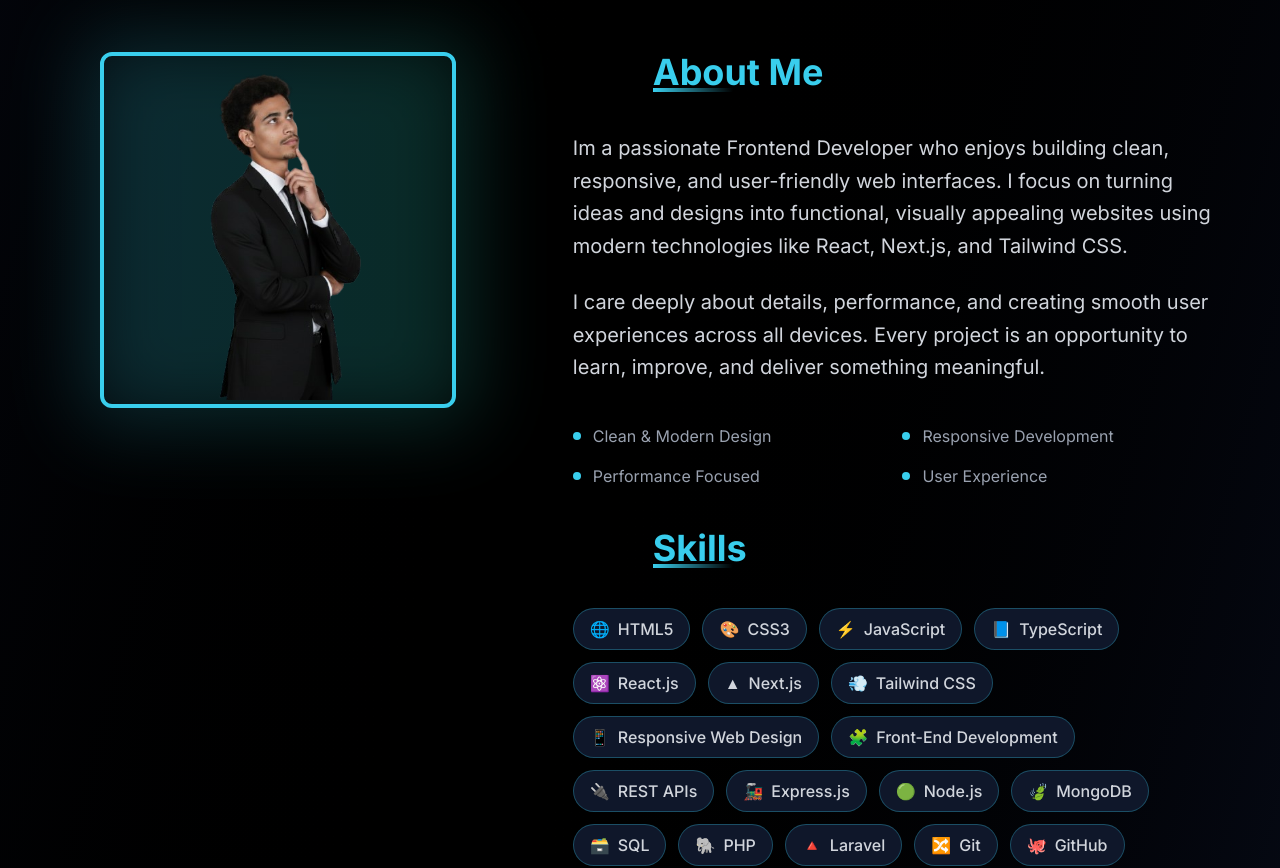
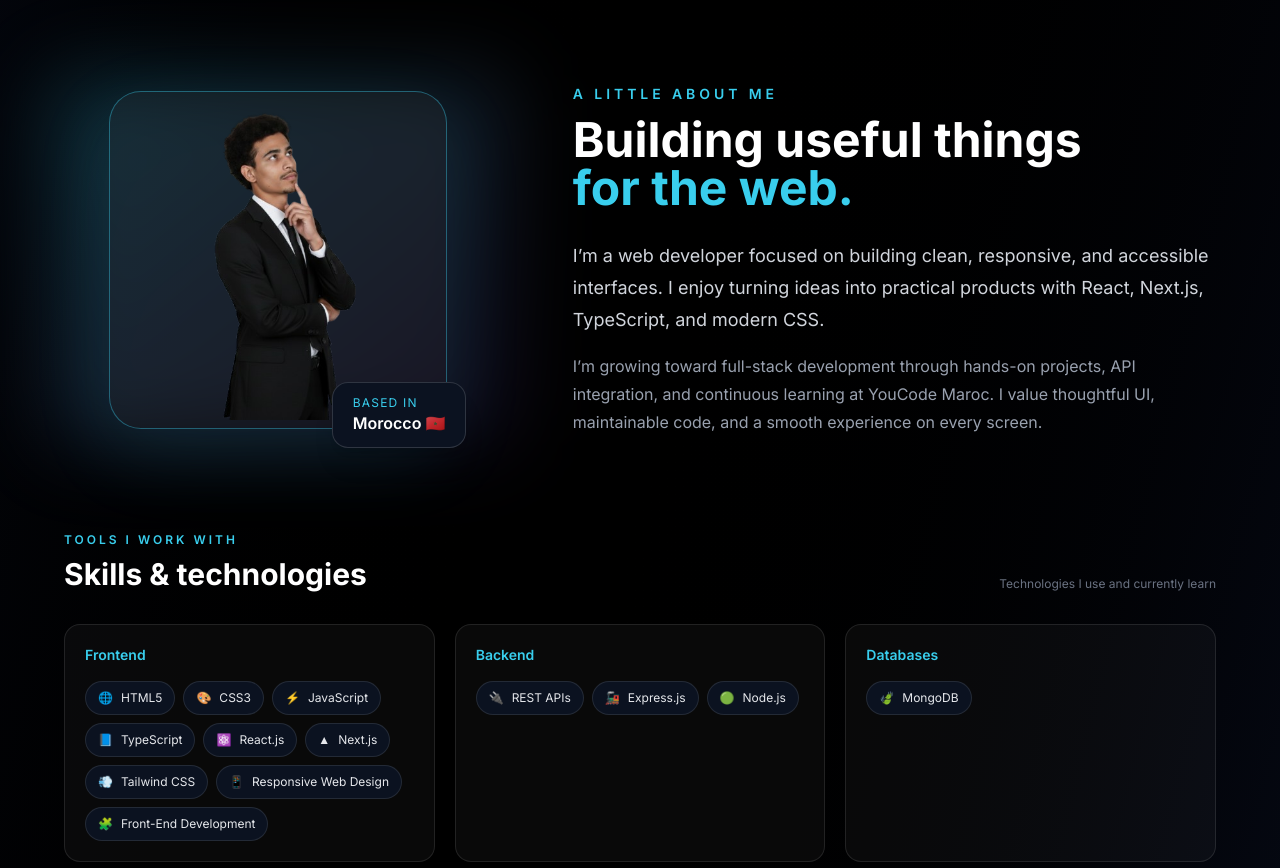
Before and after one commit to aymanechoukri/PORTFOLIO-V2, a Next.js app: page / in a window 1280 px wide. Shown: the part 2380-3248 px from the top of the page. Built offline with nearby package versions, Linux system fonts and the light colour scheme.

Commit message:
feat: reorganize about section and skills

```diff
--- a/src/About.tsx
+++ b/src/About.tsx
@@ -4,165 +4,70 @@ import Image from "next/image";
 import { Skills } from "./Data/data";
 import { motion } from "framer-motion";
 
-// Animation variants
-const containerVariants = {
-  hidden: { opacity: 0 },
-  visible: {
-    opacity: 1,
-    transition: {
-      staggerChildren: 0.15,
-    },
-  },
-};
-
-const itemVariants = {
-  hidden: { opacity: 0, y: 30 },
-  visible: {
-    opacity: 1,
-    y: 0,
-    transition: {
-      duration: 0.6,
-      ease: "easeOut" as const,
-    },
-  },
-};
-
-const imageVariants = {
-  hidden: { opacity: 0, scale: 0.8, x: -50 },
-  visible: {
-    opacity: 1,
-    scale: 1,
-    x: 0,
-    transition: {
-      duration: 0.8,
-      ease: "easeOut" as const,
-    },
-  },
-};
-
-const skillVariants = {
-  hidden: { opacity: 0, scale: 0.8 },
-  visible: {
-    opacity: 1,
-    scale: 1,
-    transition: {
-      duration: 0.4,
-    },
-  },
-};
+const skillGroups = ["Frontend", "Backend", "Databases", "Tools & Workflow", "Currently Learning", "Languages"];
 
 export function About() {
   return (
-    <section
-      id="about"
-      className="flex flex-col min-h-screen lg:flex-row justify-between items-center lg:items-start w-[90%] max-w-6xl mx-auto py-16 gap-12 lg:gap-20"
-    >
+    <section id="about" className="w-[90%] max-w-7xl mx-auto py-24 grid grid-cols-1 lg:grid-cols-[0.8fr_1.2fr] gap-12 lg:gap-20 items-center">
       <motion.div
-        initial="hidden"
-        whileInView="visible"
+        initial={{ opacity: 0, x: -35, rotateY: 8 }}
+        whileInView={{ opacity: 1, x: 0, rotateY: 0 }}
         viewport={{ once: true }}
-        variants={imageVariants}
-        className="relative w-full lg:w-[40%] flex justify-center"
+        transition={{ duration: 0.7 }}
+        style={{ transformStyle: "preserve-3d", perspective: 1000 }}
+        className="relative flex justify-center"
       >
-        <div className="relative group">
-          <div className="absolute -inset-4 bg-linear-to-r from-[#39CEED] to-[#2dd4bf] rounded-2xl blur-2xl opacity-20 group-hover:opacity-30 transition-opacity duration-500 -z-10"></div>
-
-          <div className="relative overflow-hidden rounded-xl border-4 border-[#39CEED] p-1">
-            <div className="absolute inset-0 bg-linear-to-r from-[#39ceed30] via-transparent to-[#39ceed30] translate-x-[-100%] group-hover:translate-x-[100%] transition-transform duration-1000"></div>
-            <Image
-              src="/image/Me2.png"
-              alt="Aymane Chokri"
-              width={400}
-              height={400}
-              className="relative w-[240px] sm:w-[280px] md:w-[340px] rounded-lg group-hover:scale-105 transition-transform duration-500"
-              priority
-            />
+        <div className="absolute -inset-5 rounded-[2rem] bg-gradient-to-br from-[#39CEED]/20 to-violet-500/10 blur-2xl" />
+        <div className="relative p-2 rounded-[2rem] border border-[#39CEED]/40 bg-white/[0.04] shadow-[0_25px_80px_rgba(57,206,237,.12)]">
+          <Image src="/image/Me2.png" alt="Aymane Chokri" width={420} height={480} className="w-[260px] sm:w-[320px] rounded-[1.5rem] object-cover" />
+          <div className="absolute -bottom-5 -right-5 rounded-2xl border border-white/15 bg-[#0b1220] px-5 py-3 shadow-xl">
+            <p className="text-[#39CEED] text-xs uppercase tracking-widest">Based in</p>
+            <p className="text-white font-semibold">Morocco 🇲🇦</p>
           </div>
         </div>
       </motion.div>
 
-      <motion.div
-        initial="hidden"
-        whileInView="visible"
-        viewport={{ once: true }}
-        variants={containerVariants}
-        className="w-full lg:w-[60%]"
-      >
-        <motion.div variants={itemVariants} className="relative mb-10">
-          <h2 className="text-3xl sm:text-4xl font-extrabold text-[#39CEED] ml-0 lg:ml-20 inline-block relative">
-            <span className="relative z-10">About Me</span>
-            <span className="absolute left-0 bottom-0 w-20 h-1 bg-linear-to-r from-[#39CEED] to-transparent"></span>
-          </h2>
+      <div>
+        <motion.div initial={{ opacity: 0, y: 20 }} whileInView={{ opacity: 1, y: 0 }} viewport={{ once: true }}>
+          <p className="text-[#39CEED] text-sm font-semibold tracking-[0.28em] uppercase mb-3">A little about me</p>
+          <h2 className="text-4xl sm:text-5xl font-extrabold text-white mb-7">Building useful things<br /><span className="text-[#39CEED]">for the web.</span></h2>
+          <p className="text-gray-300 text-lg leading-8">
+            I’m a web developer focused on building clean, responsive, and accessible interfaces. I enjoy turning ideas into practical products with React, Next.js, TypeScript, and modern CSS.
+          </p>
+          <p className="text-gray-400 leading-7 mt-4">
+            I’m growing toward full-stack development through hands-on projects, API integration, and continuous learning at YouCode Maroc. I value thoughtful UI, maintainable code, and a smooth experience on every screen.
+          </p>
         </motion.div>
-        <motion.p variants={itemVariants} className="text-lg sm:text-xl text-gray-300 leading-relaxed">
-          Im a passionate Frontend Developer who enjoys building clean,
-          responsive, and user-friendly web interfaces. I focus on turning ideas
-          and designs into functional, visually appealing websites using modern
-          technologies like React, Next.js, and Tailwind CSS.
-        </motion.p>
-        <motion.p variants={itemVariants} className="text-lg sm:text-xl text-gray-300 leading-relaxed mt-6">
-          I care deeply about details, performance, and creating smooth user
-          experiences across all devices. Every project is an opportunity to
-          learn, improve, and deliver something meaningful.
-        </motion.p>
+      </div>
 
-        <motion.div variants={containerVariants} className="mt-10 grid grid-cols-1 sm:grid-cols-2 gap-4">
-          <motion.div variants={itemVariants} className="flex items-center gap-3">
-            <div className="w-2 h-2 bg-[#39CEED] rounded-full"></div>
-            <span className="text-gray-400">Clean & Modern Design</span>
-          </motion.div>
-          <motion.div variants={itemVariants} className="flex items-center gap-3">
-            <div className="w-2 h-2 bg-[#39CEED] rounded-full"></div>
-            <span className="text-gray-400">Responsive Development</span>
-          </motion.div>
-          <motion.div variants={itemVariants} className="flex items-center gap-3">
-            <div className="w-2 h-2 bg-[#39CEED] rounded-full"></div>
-            <span className="text-gray-400">Performance Focused</span>
-          </motion.div>
-          <motion.div variants={itemVariants} className="flex items-center gap-3">
-            <div className="w-2 h-2 bg-[#39CEED] rounded-full"></div>
-            <span className="text-gray-400">User Experience</span>
-          </motion.div>
-        </motion.div>
-
-        <div id="skills">
-          <motion.div
-            variants={itemVariants}
-            initial="hidden"
-            whileInView="visible"
-            viewport={{ once: true }}
-            className="relative my-10"
-          >
-            <h2 className="text-3xl sm:text-4xl font-extrabold text-[#39CEED] ml-0 lg:ml-20 inline-block relative">
-              <span className="relative z-10">Skills</span>
-              <span className="absolute left-0 bottom-0 w-20 h-1 bg-linear-to-r from-[#39CEED] to-transparent"></span>
-            </h2>
-          </motion.div>
-
-          <motion.div
-            variants={containerVariants}
-            initial="hidden"
-            whileInView="visible"
-            viewport={{ once: true }}
-            className="flex flex-wrap gap-3"
-          >
-            {Skills.map((skill, index) => (
-              <motion.div
-                key={index}
-                variants={skillVariants}
-                whileHover={{ scale: 1.05 }}
-                className="group relative px-4 py-2 bg-[#0f172a] border border-[#39CEED]/30 rounded-full cursor-pointer overflow-hidden transition-all duration-300 hover:border-[#39CEED] hover:shadow-[0_0_20px_rgba(57,206,237,0.3)]"
-              >
-                <div className="absolute inset-0 bg-[#39CEED]/10 opacity-0 group-hover:opacity-100 transition-opacity duration-300"></div>
-                <span className="relative flex items-center gap-2 text-gray-300 group-hover:text-white transition-colors duration-300">
-                  <span>{skill.icon}</span>
-                  <span className="font-medium">{skill.name}</span>
-                </span>
+      <div id="skills" className="lg:col-span-2 pt-4">
+        <div className="flex flex-col sm:flex-row sm:items-end justify-between gap-3 mb-8">
+          <div>
+            <p className="text-[#39CEED] text-xs font-semibold tracking-[0.25em] uppercase mb-2">Tools I work with</p>
+            <h3 className="text-3xl font-bold text-white">Skills & technologies</h3>
+          </div>
+          <span className="text-xs text-gray-500">Technologies I use and currently learn</span>
+        </div>
+        <div className="grid grid-cols-1 md:grid-cols-2 xl:grid-cols-3 gap-5">
+          {skillGroups.map((group) => {
+            const groupSkills = Skills.filter((skill) => skill.category === group);
+            if (!groupSkills.length) return null;
+            return (
+              <motion.div key={group} initial={{ opacity: 0, y: 18 }} whileInView={{ opacity: 1, y: 0 }} viewport={{ once: true }} className="rounded-2xl border border-white/10 bg-white/[0.035] p-5 hover:border-[#39CEED]/30 transition-colors">
+                <h4 className="text-sm font-semibold text-[#39CEED] mb-4">{group}</h4>
+                <div className="flex flex-wrap gap-2">
+                  {groupSkills.map((skill) => (
+                    <span key={skill.name} className={`inline-flex items-center gap-2 rounded-full border px-3 py-2 text-xs ${skill.learning ? "border-amber-400/20 bg-amber-400/[0.06] text-amber-100" : "border-white/10 bg-[#0b1220] text-gray-200"}`}>
+                      <span>{skill.icon}</span>{skill.name}
+                      {skill.learning && <span className="text-[9px] uppercase tracking-wide text-amber-300">Learning</span>}
+                    </span>
+                  ))}
+                </div>
               </motion.div>
-            ))}
-          </motion.div>
+            );
+          })}
         </div>
-      </motion.div>
+      </div>
     </section>
   );
 }
```
